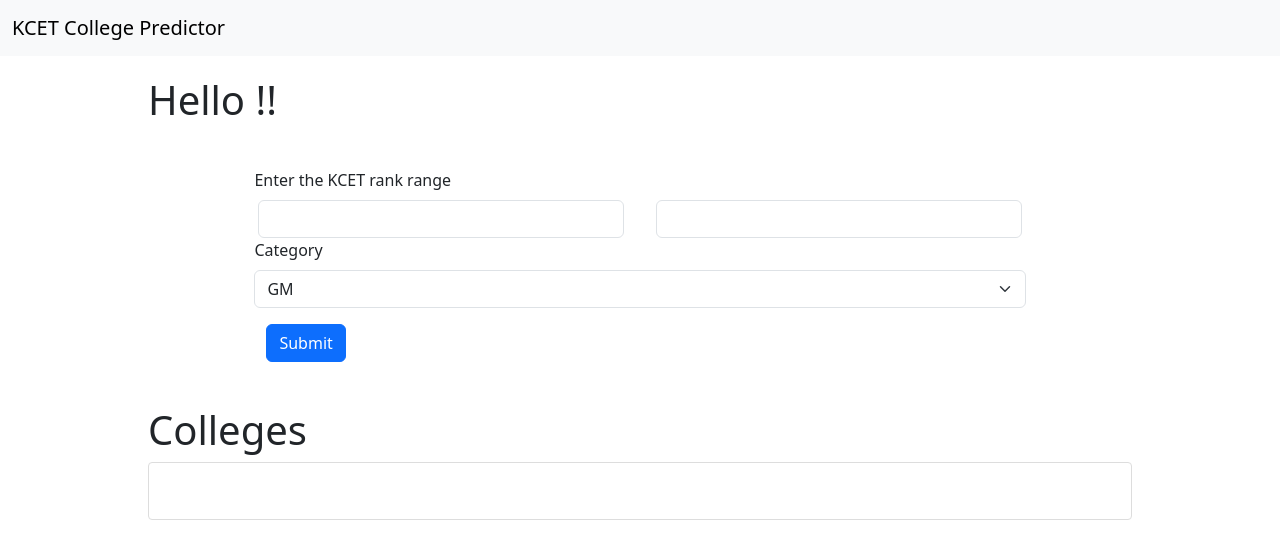
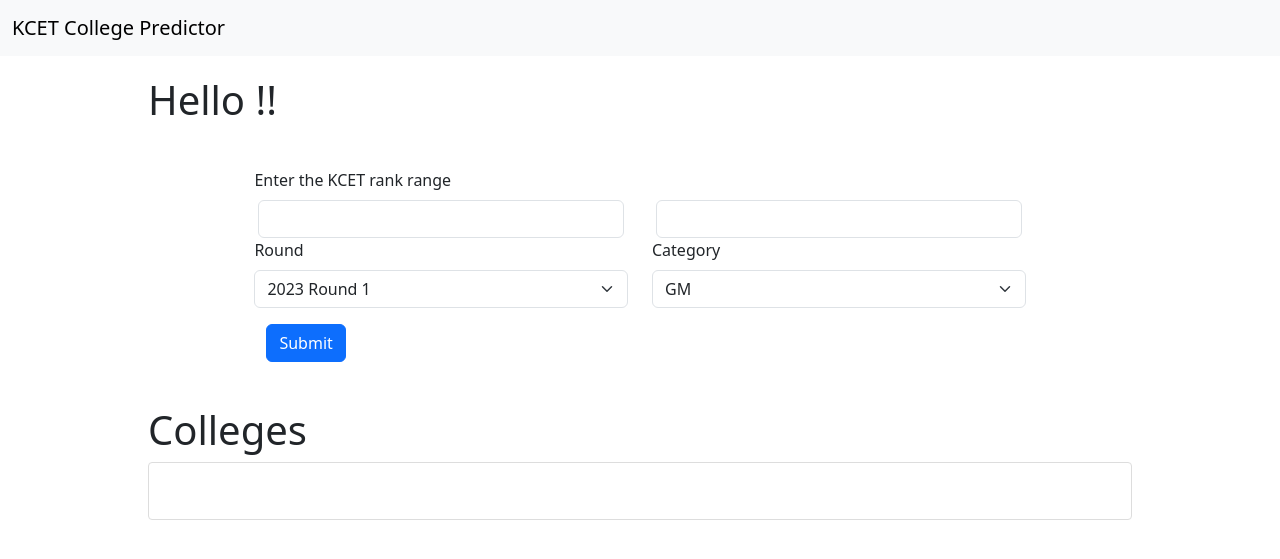
Before and after one commit to pratikmn15/kcet-predictor, a Flask app: page / in a window 1280 px wide. Shown: the top 559 px of the page. Run offline with Flask 3, Linux system fonts and the light colour scheme.

Commit message:
added two more kcet rounds

```diff
--- a/app.py
+++ b/app.py
@@ -4,7 +4,7 @@ from sqlalchemy import create_engine, text
 
 app = Flask(__name__)
 
-DATABASE_URI = 'sqlite:///2023r3.db'
+DATABASE_URI = 'sqlite:///instance/cutoffs.db'
 engine = create_engine(DATABASE_URI)
 
 @app.route('/',methods=['POST','GET'])
@@ -16,7 +16,8 @@ def query_entries():
     cat = request.form.get('cat')
     lrank = request.form.get('lrank')
     urank = request.form.get('urank')
-    query = f"SELECT BRANCH, {cat}, COLLEGES FROM cutoff WHERE {cat} BETWEEN {lrank} AND {urank};"
+    round = request.form.get('round')
+    query = f"SELECT BRANCH, {cat}, COLLEGES FROM '{round}' WHERE {cat} BETWEEN {lrank} AND {urank};"
 
     rows = []
     columns = []
@@ -28,7 +29,7 @@ def query_entries():
     except Exception as e:
         return f"An error occurred: {e}"
 
-    return render_template('index.html',rows=rows, columns= columns,cat=cat,lrank=lrank,urank=urank)
+    return render_template('index.html',rows=rows, columns= columns,cat=cat,lrank=lrank,urank=urank,rounds=round)
 
 if __name__ == '__main__':
     app.run(debug=True)
--- a/templates/base.html
+++ b/templates/base.html
@@ -4,16 +4,22 @@
 <head>
     <meta charset="utf-8">
     <meta name="viewport" content="width=device-width, initial-scale=1">
-    <title>Bootstrap demo</title>
+    <title>KCET Predictor</title>
     <link href="https://cdn.jsdelivr.net/npm/bootstrap@5.3.3/dist/css/bootstrap.min.css" rel="stylesheet"
         integrity="sha384-QWTKZyjpPEjISv5WaRU9OFeRpok6YctnYmDr5pNlyT2bRjXh0JMhjY6hW+ALEwIH" crossorigin="anonymous">
 </head>
+
 <style>
     body {
-
         margin: 0;
         padding: 0;
+        background-color: rgba(var(--bs-tertiary-bg-rgb), var(--bs-bg-opacity)) !important;
+    }
 
+    .alerts {
+        color: black;
+        opacity: 0.5;
+        font-size: medium;
     }
 
     .container {
@@ -23,12 +29,17 @@
         padding: 20px;
         border-radius: 1rem;
     }
+
     .table-container {
-        width: 100%; /* Adjust width as needed */
-        max-height: 400px; /* Adjust height as needed */
+        width: 100%;
+        max-height: 400px;
         overflow: auto;
         border: 1px solid #ddd;
         border-radius: 4px;
+    }
+
+    .main {
+        /* opacity: 0.5; */
     }
 </style>
 
@@ -41,15 +52,26 @@
             </a>
         </div>
     </nav>
-    <div class="container">
+    <div class="container main">
         <h1>Hello !!</h1>
         <div class="container my-4">
             <div class="row mb-3 p-0">
                 <form action="/submit" method="POST" class="p-0">
                     <div class="row">
-                        <label for="exampleInputEmail1" class="form-label">Enter the KCET rank range</label>
-                        <input type="number" class="form-control col mx-3" name="lrank" id="lrank" min="1" max="200000" value="{{lrank}}">
-                        <input type="number" class="form-control col mx-3" name="urank" id="urank" min="1" max="200000" value="{{urank}}">
+                        <label for="lrank" class="form-label">Enter the KCET rank range</label>
+                        <input type="number" class="form-control col mx-3" name="lrank" id="lrank" min="1" max="200000"
+                            value="{{lrank}}">
+                        <input type="number" class="form-control col mx-3" name="urank" id="urank" min="1" max="200000"
+                            value="{{urank}}">
+                    </div>
+                    <div class="row">
+                        <div class="col">
+                            <div class="form-label">Round</div>
+                            <select class="form-select" aria-label="Default select example" name="round" id="round">
+                                <option value="2023r1" selected>2023 Round 1</option>
+                                <option value="2023r2">2023 Round 2</option>
+                                <option value="2023r3">2023 Round 3</option>
+                            </select>
                         </div>
                         <div class="col">
                             <div class="form-label">Category</div>
@@ -81,6 +103,7 @@
                             </select>
                         </div>
                     </div>
+            </div>
 
             <!-- <div class="mb-3">
 
--- a/templates/index.html
+++ b/templates/index.html
@@ -2,6 +2,19 @@
 {% block colleges %}
 
 <h1>Colleges</h1>
+<div class="alerts">{% if rounds %}
+  Showing results for {% if rounds == '2023r1' %}
+  2023 Round 1 {% elif rounds == '2023r2' %} 2023 Round 2 {% elif rounds == '2023r3' %} 2023 Round 3 {% endif %}, {% if
+  cat == 'GM' %}
+  GM {% elif cat == '_1G' %} 1G {% elif cat == '_1K' %} 1K {% elif cat == '_1R' %} 1R {% elif cat == '_2AG' %} 2AG {%
+  elif cat == '_2AK' %} 2AK {% elif cat == '_2AR' %} 2AR {% elif cat == '_2BG' %} 2BG {% elif cat == '_2BK' %} 2BK {%
+  elif cat == '_2BR' %} 2BR {% elif cat == '_3AG' %} 3AG {% elif cat == '_3AK' %} 3AK {% elif cat == '_3AR' %} 3AR {%
+  elif cat == '_3BG' %} 3BG {% elif cat == '_3BK' %} 3BK {% elif cat == '_3BR' %} 3BR {% elif cat == 'GMK' %} GMK {%
+  elif cat == 'GMR' %} GMR {% elif cat == 'SCG' %} SCG {% elif cat == 'SCK' %} SCK {% elif cat == 'SCR' %} SCR {% elif
+  cat == 'STG' %} STG {% elif cat == 'STK' %} STK {% elif cat == 'STR' %} STR
+
+  {% endif %} category
+  {% endif %}</div>
 <div class="container my table-container">
 
   <table class="table table-striped">
```
Also changed, not shown: instance/cutoffs.db (added). Lines whose indentation alone changed are shown as unchanged.
